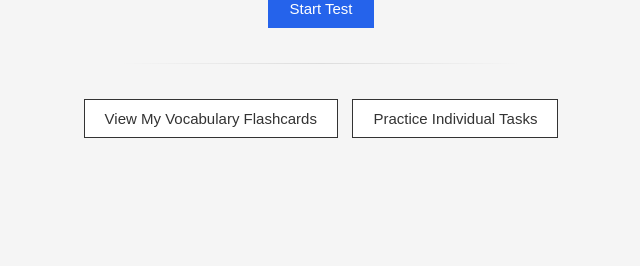
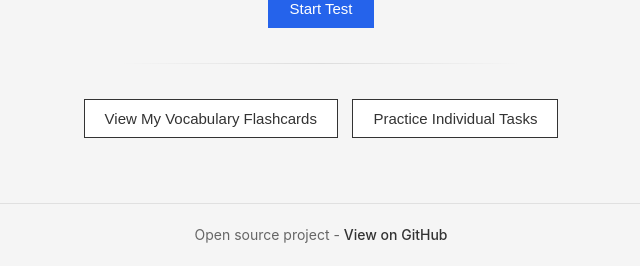
Before and after one commit to Bastaxeloux/TOEFL-PREP, a Flask app: page / in a window 1280 px wide. Shown: the part 644-910 px from the top of the page, without its empty margins (319-959 px from the left). Before the commit the page ends 782 px from the top, so only its background shows below. Run offline with Flask 3, Linux system fonts and the light colour scheme; data that the repository does not hold is empty; some libraries are stand-ins or nearby versions.

Commit message:
ajout bandeau git sur main et t2,t3 et t4. + README

```diff
--- a/templates/index.html
+++ b/templates/index.html
@@ -240,6 +240,10 @@
                 </div>
             </div>
         </div>
+
+        <div class="github-link">
+            <p>Open source project - <a href="https://github.com/Bastaxeloux/TOEFL-PREP" target="_blank">View on GitHub</a></p>
+        </div>
     </div>
 
     <script src="{{ url_for('static', filename='complete_test.js') }}"></script>
--- a/templates/task2.html
+++ b/templates/task2.html
@@ -146,6 +146,10 @@
                 </div>
             </div>
         </div>
+
+        <div class="github-link">
+            <p>Open source project - <a href="https://github.com/Bastaxeloux/TOEFL-PREP" target="_blank">View on GitHub</a></p>
+        </div>
     </div>
 
     <script src="{{ url_for('static', filename='task2.js') }}"></script>
--- a/templates/task3.html
+++ b/templates/task3.html
@@ -152,6 +152,10 @@
                 </div>
             </div>
         </div>
+
+        <div class="github-link">
+            <p>Open source project - <a href="https://github.com/Bastaxeloux/TOEFL-PREP" target="_blank">View on GitHub</a></p>
+        </div>
     </div>
 
     <script src="{{ url_for('static', filename='task3.js') }}"></script>
--- a/templates/task4.html
+++ b/templates/task4.html
@@ -139,6 +139,10 @@
                 </div>
             </div>
         </div>
+
+        <div class="github-link">
+            <p>Open source project - <a href="https://github.com/Bastaxeloux/TOEFL-PREP" target="_blank">View on GitHub</a></p>
+        </div>
     </div>
 
     <script src="{{ url_for('static', filename='task4.js') }}"></script>
```
Also changed, not shown: README.md.
